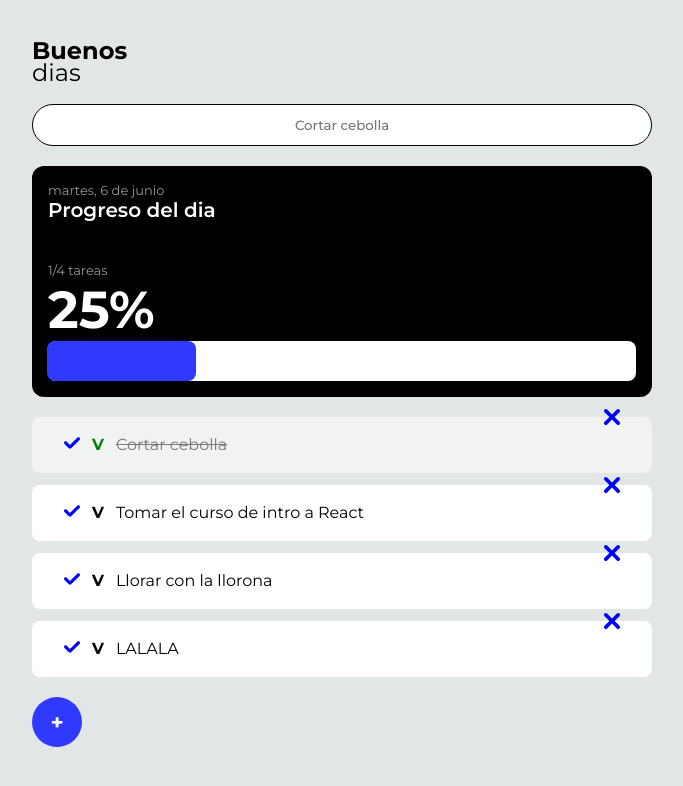
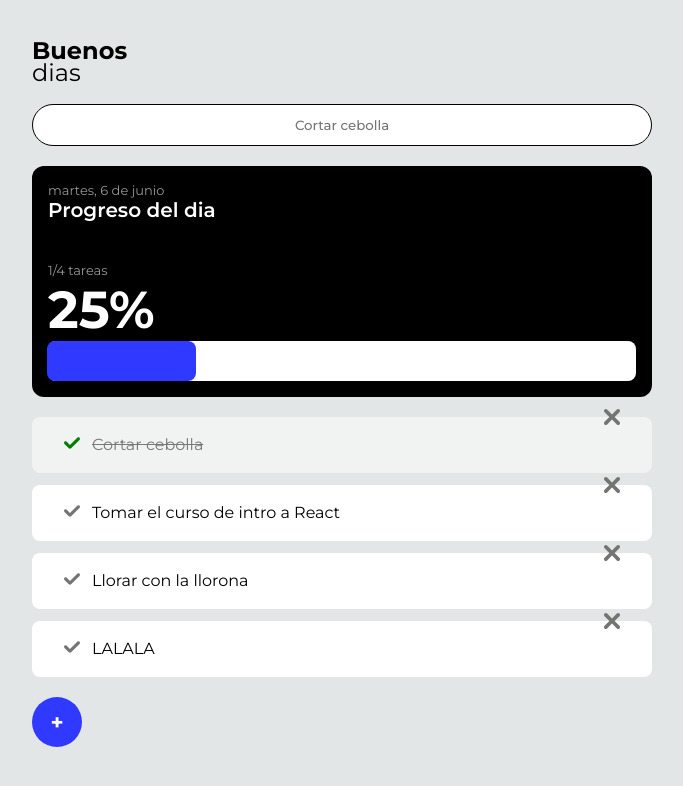
Before and after one commit to CristianCavanzo/TodoApp, a Next.js app: page / in a window 1280 px wide. Shown: the top 786 px of the page, without its empty margins (298-981 px from the left). Built offline with nearby package versions, Linux system fonts and the light colour scheme.

Commit message:
[Add]: color to icons

```diff
--- a/pages/TodoCounter.tsx
+++ b/pages/TodoCounter.tsx
@@ -47,7 +47,7 @@ const TodoCounter: React.FC<Props> = ({ totalTodos, completed }) => {
 		month: 'long',
 		weekday: 'long',
 	}).format(new Date());
-	const percentage = Number(((completed / totalTodos) * 100).toFixed(2));
+	const percentage = Number(((completed / totalTodos) * 100).toFixed(2)) || 0;
 	return (
 		<TodoCounterComponent>
 			<div className="todoCounter_top">
@@ -58,7 +58,7 @@ const TodoCounter: React.FC<Props> = ({ totalTodos, completed }) => {
 				<p className="todoCounter_bottom--task todoCounter_text--secondary">{`${completed}/${totalTodos} tareas`}</p>
 				<div className="todoCounter_bottom--percentage">{`${percentage}%`}</div>
 				<div className="todoCounter_bottom--percentageContainer">
-					<Percentage $width={percentage} />
+					<Percentage $width={percentage || -2} />
 				</div>
 			</div>
 		</TodoCounterComponent>
--- a/pages/TodoIcon.tsx
+++ b/pages/TodoIcon.tsx
@@ -10,9 +10,8 @@ const TodoIcon: FC<PropsIcon> = ({
 	children,
 	...other
 }) => {
-	console.log(other);
 	return (
-		<span className={className} {...other}>
+		<span tabIndex={0} role="button" className={`${className} cursor_pointer`} {...other}>
 			<svg viewBox={viewBox} width={width} height={height} fill={color}>
 				{children}
 			</svg>
--- a/pages/TodoItem.tsx
+++ b/pages/TodoItem.tsx
@@ -14,7 +14,7 @@ const List = styled.li`
 	span {
 		font-weight: bold;
 	}
-	.todoItem_delete {
+	.icon_delete {
 		position: absolute;
 		top: -8px;
 		right: 32px;
@@ -44,22 +44,19 @@ const TodoItem: React.FC<Props> = ({ text, completed, id, onComplete, onDelete }
 			<CompleteIcon
 				onClick={handleComplete}
 				onKeyDown={handleComplete}
-				onFocus={() => console.log('hola')}
 				width={16}
 				height={16}
-				color="blue"
+				className="icon_completed"
+				color="#737572"
 			/>
-			<span className="todoItem_completed" tabIndex={0} role="button">
-				V
-			</span>
 			<p>{text}</p>
 			<DeleteIcon
 				onClick={handleDelete}
 				onKeyDown={handleDelete}
-				className="todoItem_delete"
+				className="icon_delete"
 				width={16}
 				height={16}
-				color="blue"
+				color="#737572"
 			/>
 		</List>
 	);
--- a/styles/global.css
+++ b/styles/global.css
@@ -17,10 +17,17 @@ body .list_completed {
 	cursor: initial;
 	background: #f1f3f3;
 }
-.list_completed .todoItem_completed {
-	color: green;
+.list_completed .icon_completed svg,
+.icon_completed:hover svg {
+	fill: green;
 }
 body .list_completed p {
 	text-decoration: line-through;
 	opacity: 0.5;
 }
+.cursor_pointer {
+	cursor: pointer;
+}
+.icon_delete:hover svg {
+	fill: red;
+}
```
